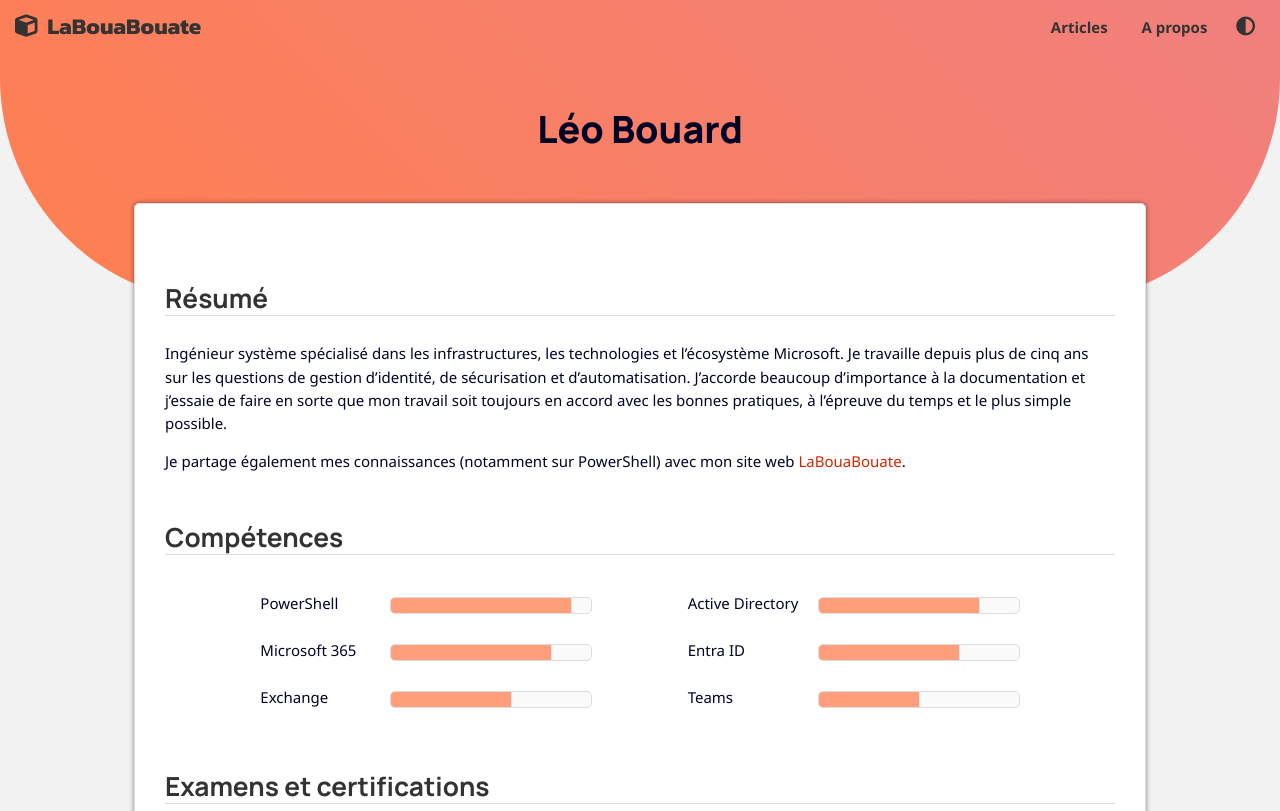
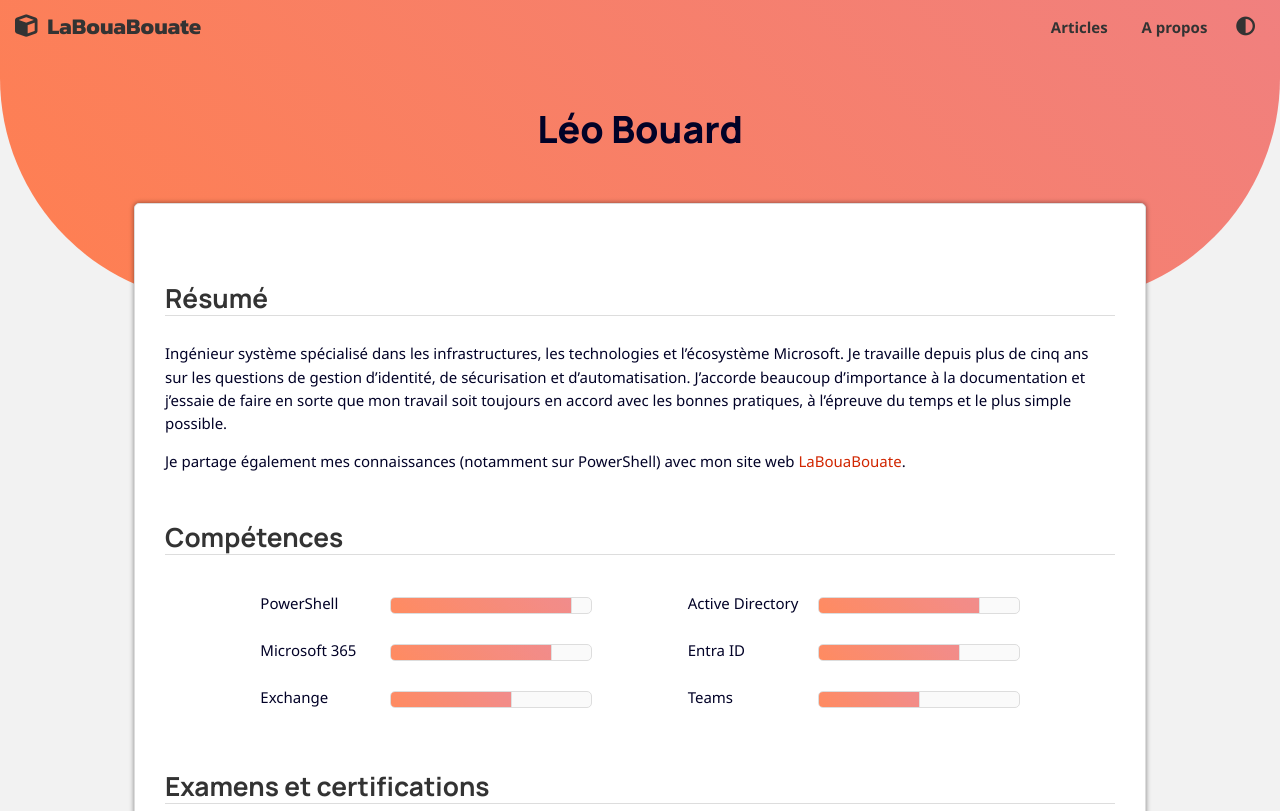
Before and after one commit to leobouard/leobouard.github.io, a Jekyll site: the page built from cv.md, in a window 1280 px wide. Shown: the top 811 px of the page. Built offline with Jekyll 4.4.1, drawn with Linux system fonts in a browser that asks for light colours; nearby versions of some CDN libraries; some web fonts are replaced; grey boxes are pictures that could not be loaded.

Commit message:
Update cv.scss

```diff
--- a/assets/css/cv.scss
+++ b/assets/css/cv.scss
@@ -118,7 +118,7 @@
 
 .progressBarContent {
     height: 100%;
-    background: var(--primary);
+    background: linear-gradient(45deg, var(--primary), var(--secondary));
     border-right: var(--border);
-    opacity: 0.75;
+    opacity: 0.9;
 }
```
